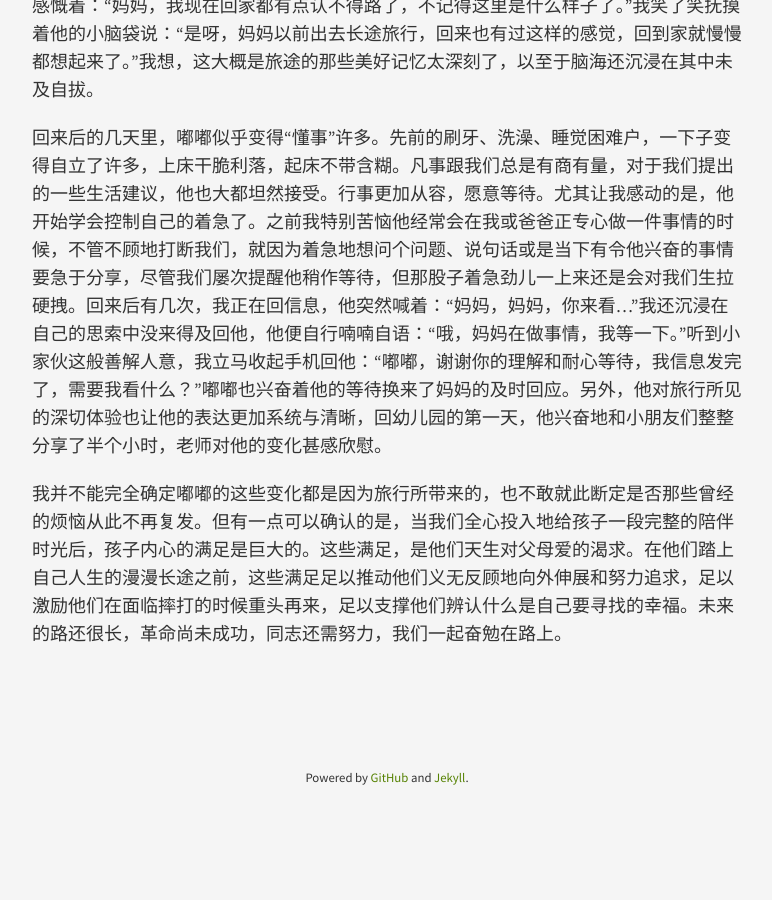
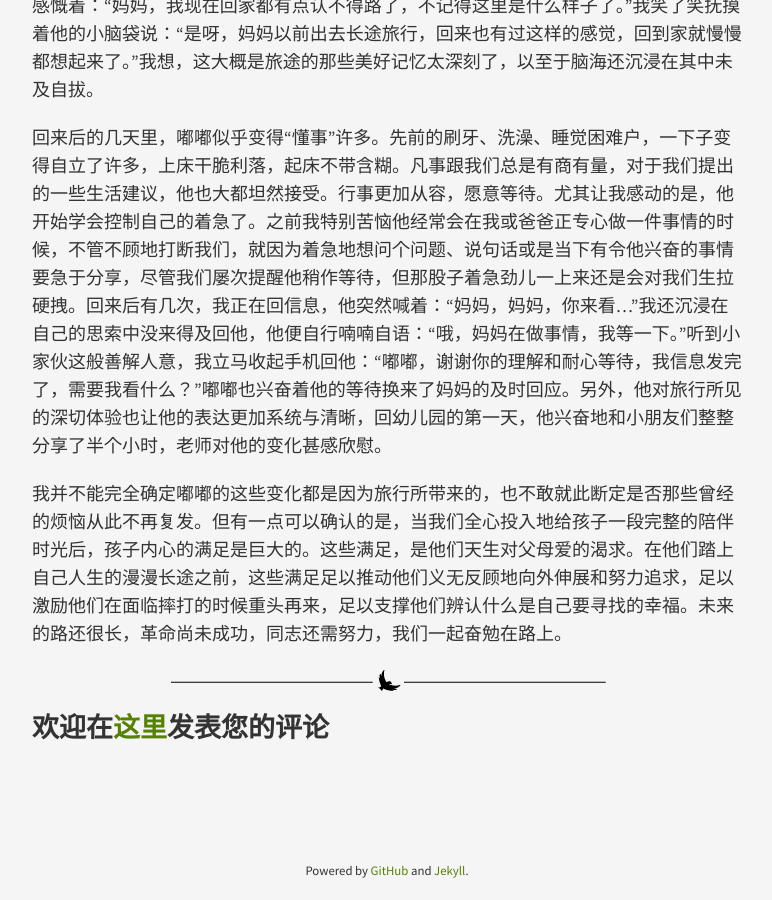
Before and after one commit to linglingji/linglingji.github.io, a Jekyll site: the page built from _posts/2018-10-06-带着孩子去旅行.md, in a window 1280 px wide and 900 px high, scrolled down 18752 px. Shown: the whole window, without its empty margins (253-1025 px from the left). Built offline with Jekyll 4.4.1, drawn with Linux system fonts in a browser that asks for light colours; before the commit the page ends 19559 px from its top, so only the background shows below that.

Commit message:
new post

```diff
--- a/_posts/2018-10-06-带着孩子去旅行.md
+++ b/_posts/2018-10-06-带着孩子去旅行.md
@@ -168,6 +168,10 @@ tags:
 
 我并不能完全确定嘟嘟的这些变化都是因为旅行所带来的，也不敢就此断定是否那些曾经的烦恼从此不再复发。但有一点可以确认的是，当我们全心投入地给孩子一段完整的陪伴时光后，孩子内心的满足是巨大的。这些满足，是他们天生对父母爱的渴求。在他们踏上自己人生的漫漫长途之前，这些满足足以推动他们义无反顾地向外伸展和努力追求，足以激励他们在面临摔打的时候重头再来，足以支撑他们辨认什么是自己要寻找的幸福。未来的路还很长，革命尚未成功，同志还需努力，我们一起奋勉在路上。
 
+---------------
+
+## 欢迎在[这里][L10]发表您的评论
+
 
 [010]: https://wx3.sinaimg.cn/mw690/6e471a1dgy1fwm0j64dc6j20zk0kiqv5.jpg
 [020]: https://wx3.sinaimg.cn/mw690/6e471a1dgy1fwm0j7tfljj21kw23vkjo.jpg
```
Also changed, not shown: other parts of _posts/2018-10-06-带着孩子去旅行.md (+1 -0 lines).
